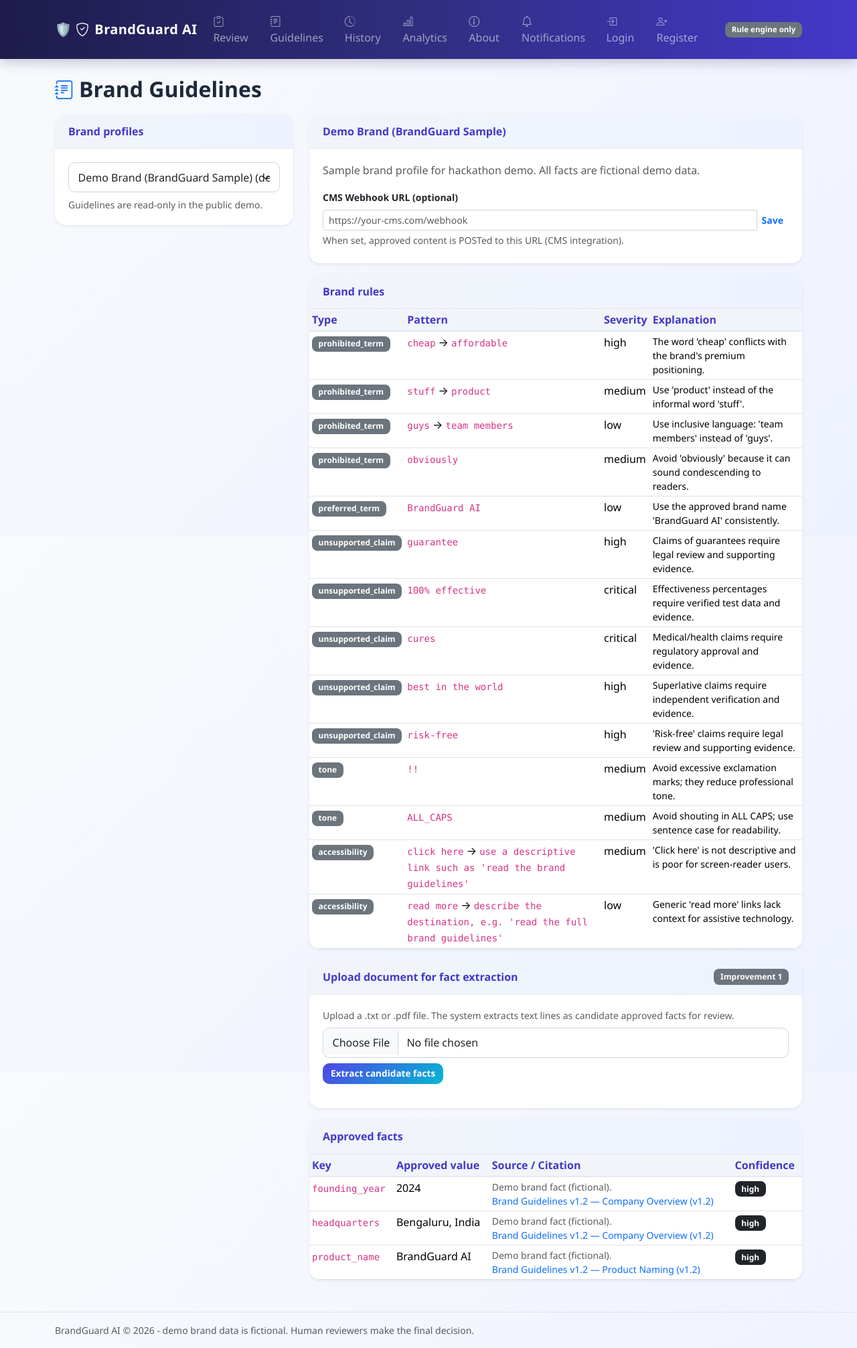
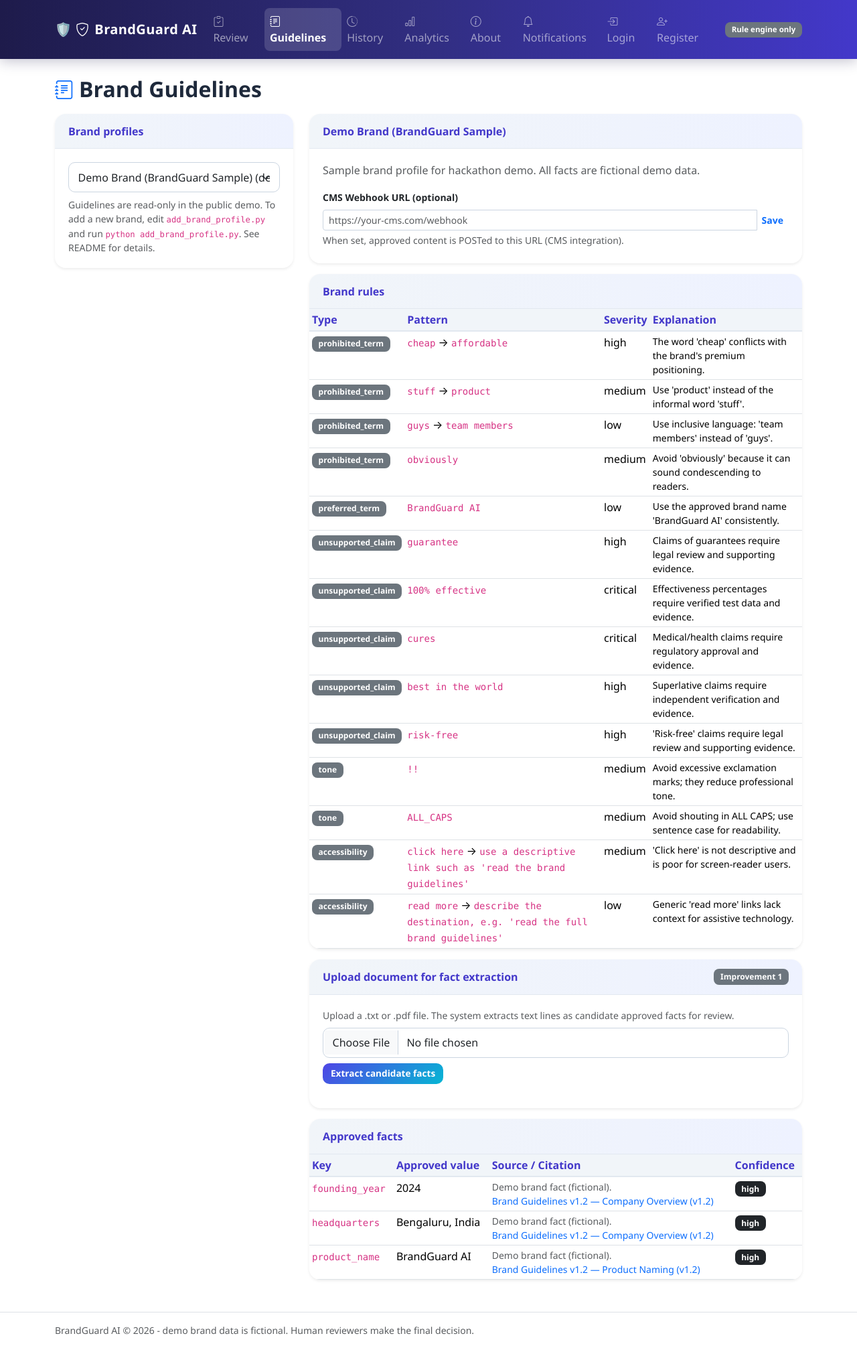
Before and after one commit to akshita-97/brandguard-ai, a Flask app: page /guidelines in a window 1280 px wide. Shown: the whole page at 67% size. Run offline with Flask 3, Linux system fonts and the light colour scheme; data comes from the database, SQL or seed files in the repository.

Commit message:
UI: white background, active nav, visual check instructions, brand guide docs

```diff
--- a/FlaskWebProject1/static/css/style.css
+++ b/FlaskWebProject1/static/css/style.css
@@ -18,8 +18,7 @@
 * { box-sizing: border-box; }
 
 body {
-  background: linear-gradient(135deg, var(--bg-1) 0%, var(--bg-2) 100%);
-  background-attachment: fixed;
+  background: #ffffff;
   color: var(--text);
   font-family: "Segoe UI", system-ui, -apple-system, "Helvetica Neue", Arial, sans-serif;
   min-height: 100vh;
@@ -44,6 +43,7 @@ body {
   transition: color .15s ease, transform .15s ease;
 }
 .nav-link:hover { color: #c7d2fe !important; transform: translateY(-1px); }
+.nav-link.active { color: #fff !important; background: rgba(255,255,255,0.15); border-radius: 8px; }
 .navbar-text .badge { font-size: .72rem; padding: .35rem .6rem; }
 
 /* Cards */
--- a/FlaskWebProject1/templates/guidelines.html
+++ b/FlaskWebProject1/templates/guidelines.html
@@ -48,7 +48,7 @@
             {% endfor %}
           </select>
         </form>
-        <p class="small text-muted mt-2 mb-0">Guidelines are read-only in the public demo.</p>
+        <p class="small text-muted mt-2 mb-0">Guidelines are read-only in the public demo. To add a new brand, edit <code>add_brand_profile.py</code> and run <code>python add_brand_profile.py</code>. See README for details.</p>
       </div>
     </div>
   </div>
--- a/FlaskWebProject1/templates/index.html
+++ b/FlaskWebProject1/templates/index.html
@@ -96,6 +96,11 @@
       </div>
       <div class="card-body small">
         <p class="text-muted mb-2">Upload a logo, banner, or graphic to check colours, dimensions, and format.</p>
+        <div class="alert alert-info py-1 px-2 mb-2" style="font-size:.78rem;">
+          <strong>How it works:</strong> Approved colours: indigo, cyan, emerald, slate.
+          Min size: 200×60px. Formats: PNG, JPG, SVG.
+          Upload a red/green image to see a colour mismatch; upload a small image to see a dimension flag.
+        </div>
         <input type="file" id="visualUpload" class="form-control form-control-sm mb-2" accept="image/*">
         <button id="visualBtn" class="btn btn-primary btn-sm w-100">Check image</button>
         <div id="visualResult" class="mt-3"></div>
--- a/FlaskWebProject1/templates/layout.html
+++ b/FlaskWebProject1/templates/layout.html
@@ -18,11 +18,11 @@
     </button>
     <div class="collapse navbar-collapse" id="nav">
       <ul class="navbar-nav ms-auto">
-        <li class="nav-item"><a class="nav-link" href="{{ url_for('home') }}"><i class="bi bi-clipboard-check me-1"></i>Review</a></li>
-        <li class="nav-item"><a class="nav-link" href="{{ url_for('guidelines') }}"><i class="bi bi-journal-text me-1"></i>Guidelines</a></li>
-        <li class="nav-item"><a class="nav-link" href="{{ url_for('history_page') }}"><i class="bi bi-clock-history me-1"></i>History</a></li>
-        <li class="nav-item"><a class="nav-link" href="{{ url_for('analytics_page') }}"><i class="bi bi-bar-chart me-1"></i>Analytics</a></li>
-        <li class="nav-item"><a class="nav-link" href="{{ url_for('about') }}"><i class="bi bi-info-circle me-1"></i>About</a></li>
+        <li class="nav-item"><a class="nav-link {% if request.endpoint in ('home',) %}active fw-bold{% endif %}" href="{{ url_for('home') }}"><i class="bi bi-clipboard-check me-1"></i>Review</a></li>
+        <li class="nav-item"><a class="nav-link {% if request.endpoint == 'guidelines' %}active fw-bold{% endif %}" href="{{ url_for('guidelines') }}"><i class="bi bi-journal-text me-1"></i>Guidelines</a></li>
+        <li class="nav-item"><a class="nav-link {% if request.endpoint == 'history_page' %}active fw-bold{% endif %}" href="{{ url_for('history_page') }}"><i class="bi bi-clock-history me-1"></i>History</a></li>
+        <li class="nav-item"><a class="nav-link {% if request.endpoint == 'analytics_page' %}active fw-bold{% endif %}" href="{{ url_for('analytics_page') }}"><i class="bi bi-bar-chart me-1"></i>Analytics</a></li>
+        <li class="nav-item"><a class="nav-link {% if request.endpoint == 'about' %}active fw-bold{% endif %}" href="{{ url_for('about') }}"><i class="bi bi-info-circle me-1"></i>About</a></li>
         <li class="nav-item"><a class="nav-link" href="{{ url_for('notifications_page') }}"><i class="bi bi-bell me-1"></i>Notifications{% if unread_count %}<span class="badge bg-danger ms-1">{{ unread_count }}</span>{% endif %}</a></li>
         {% if current_user %}
         <li class="nav-item"><span class="nav-link text-info"><i class="bi bi-person-circle me-1"></i>{{ current_user.display_name or current_user.username }} ({{ current_user.role }})</span></li>
```
Also changed, not shown: add_brand_profile.py (+15 -3 lines), README.md.
